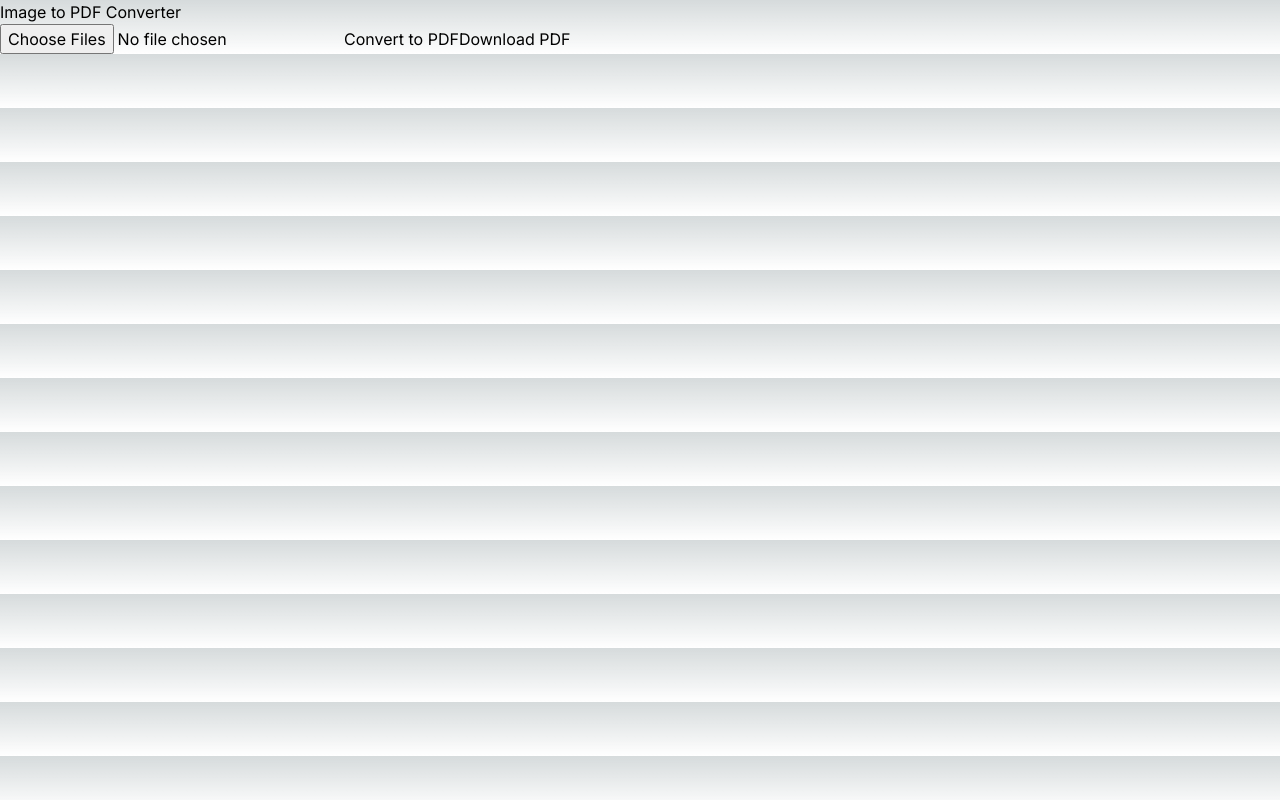
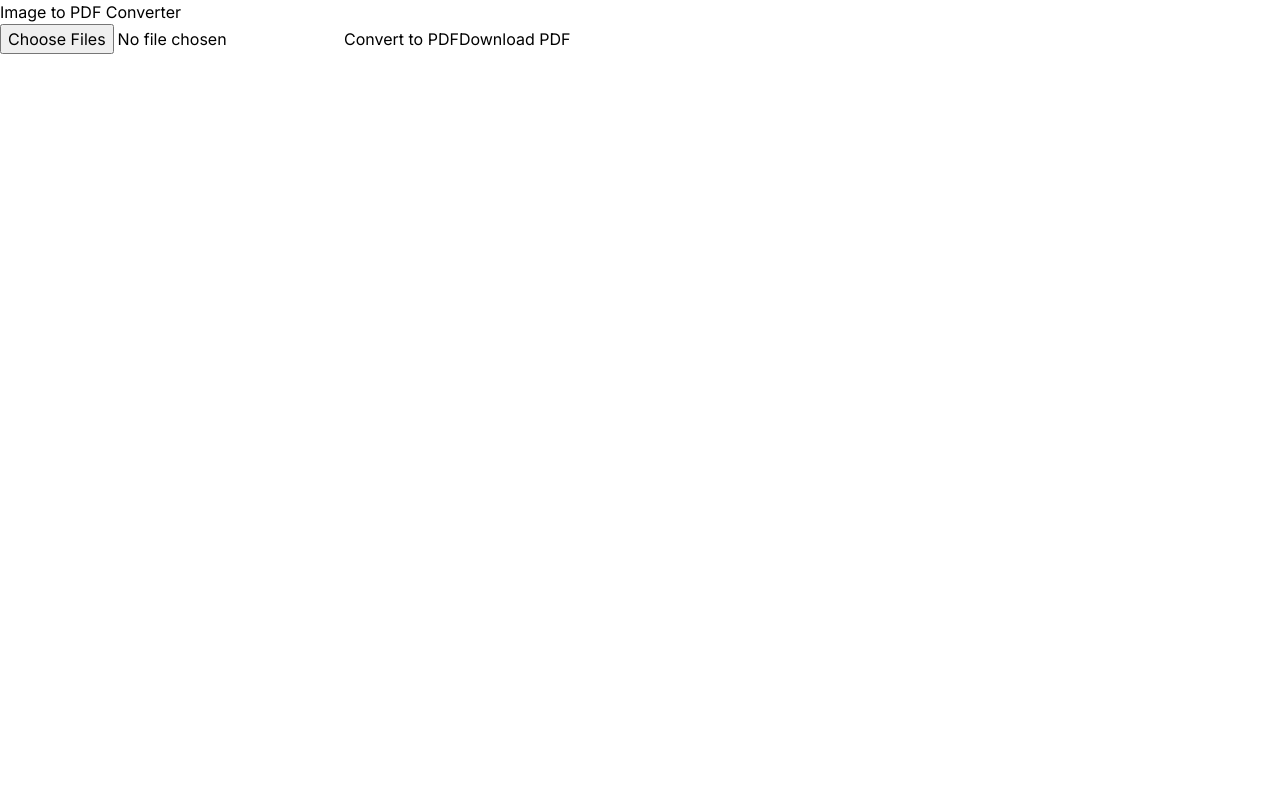
Before and after one commit to Golu7667/Image-To-Pdf-App, a Next.js app in the folder my-app/: page / in a window 1280 px wide. Built offline with nearby package versions, Linux system fonts and the light colour scheme.

Commit message:
remove background

```diff
--- a/my-app/app/globals.css
+++ b/my-app/app/globals.css
@@ -18,10 +18,5 @@
 
 body {
   color: rgb(var(--foreground-rgb));
-  background: linear-gradient(
-      to bottom,
-      transparent,
-      rgb(var(--background-end-rgb))
-    )
-    rgb(var(--background-start-rgb));
+
 }
```
